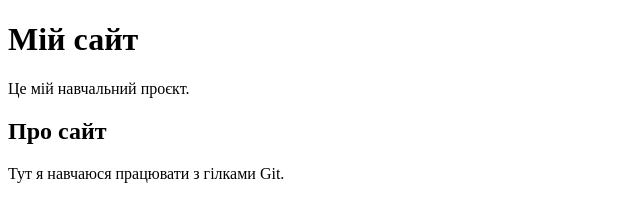
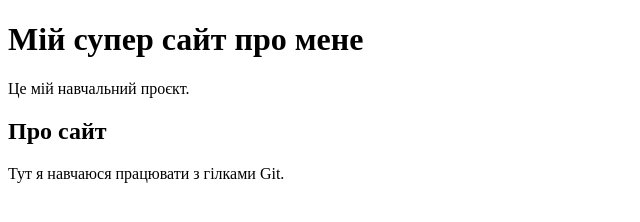
Before and after one commit to Ctrl-Ruva-V/my-first-git-project, a plain HTML site: page index.html in a window 1280 px wide. Shown: the whole page, without its empty margins (0-640 px from the left). Drawn offline with Linux system fonts and the light colour scheme.

Commit message:
Изменил заголовок в ветке feature

```diff
--- a/index.html
+++ b/index.html
@@ -5,7 +5,7 @@
   <title>Мій перший Git-проєкт</title>
 </head>
 <body>
-  <h1>Мій сайт</h1>
+  <h1>Мій супер сайт про мене</h1>
   <p>Це мій навчальний проєкт.</p>
   <section>
     <h2>Про сайт</h2>
```
